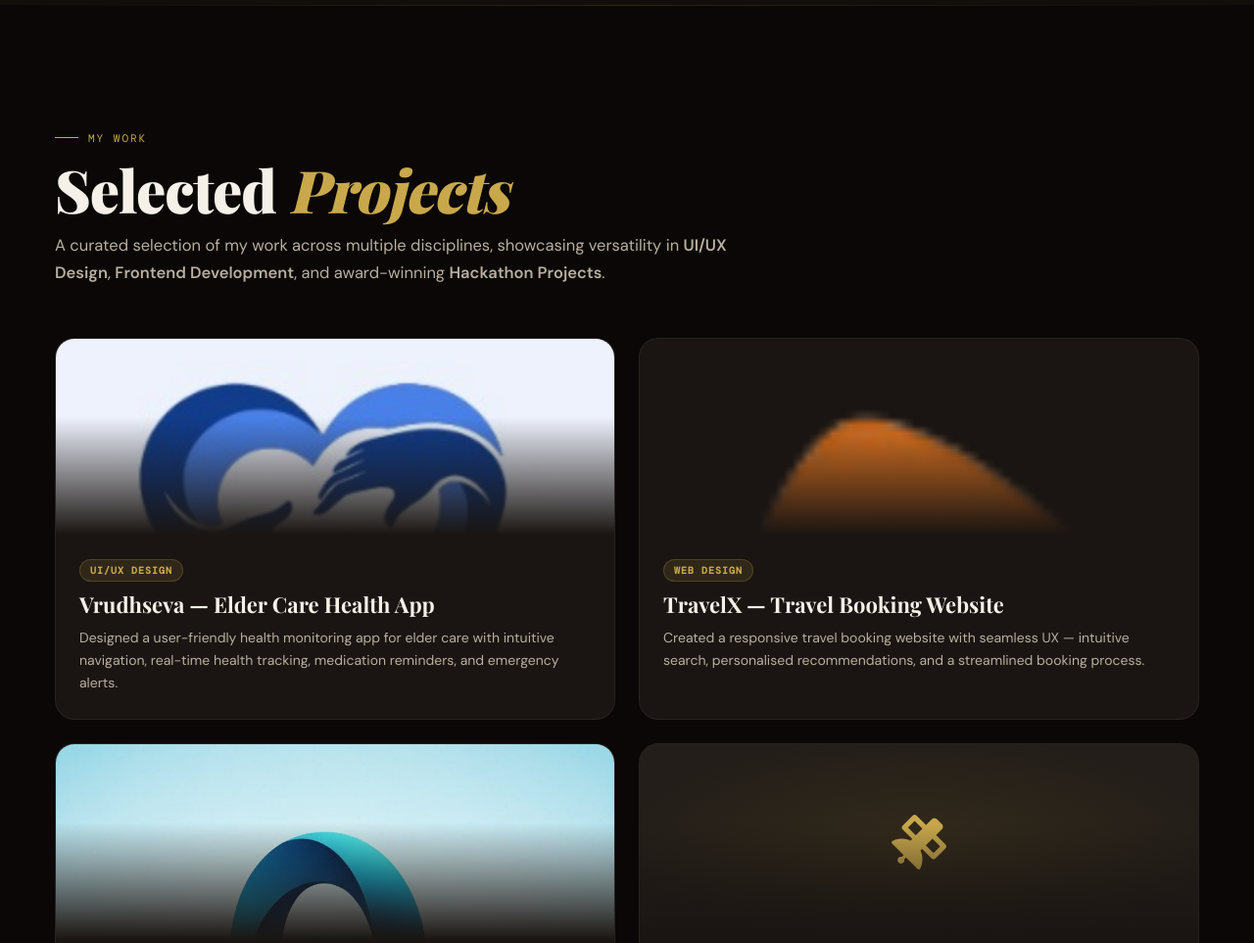
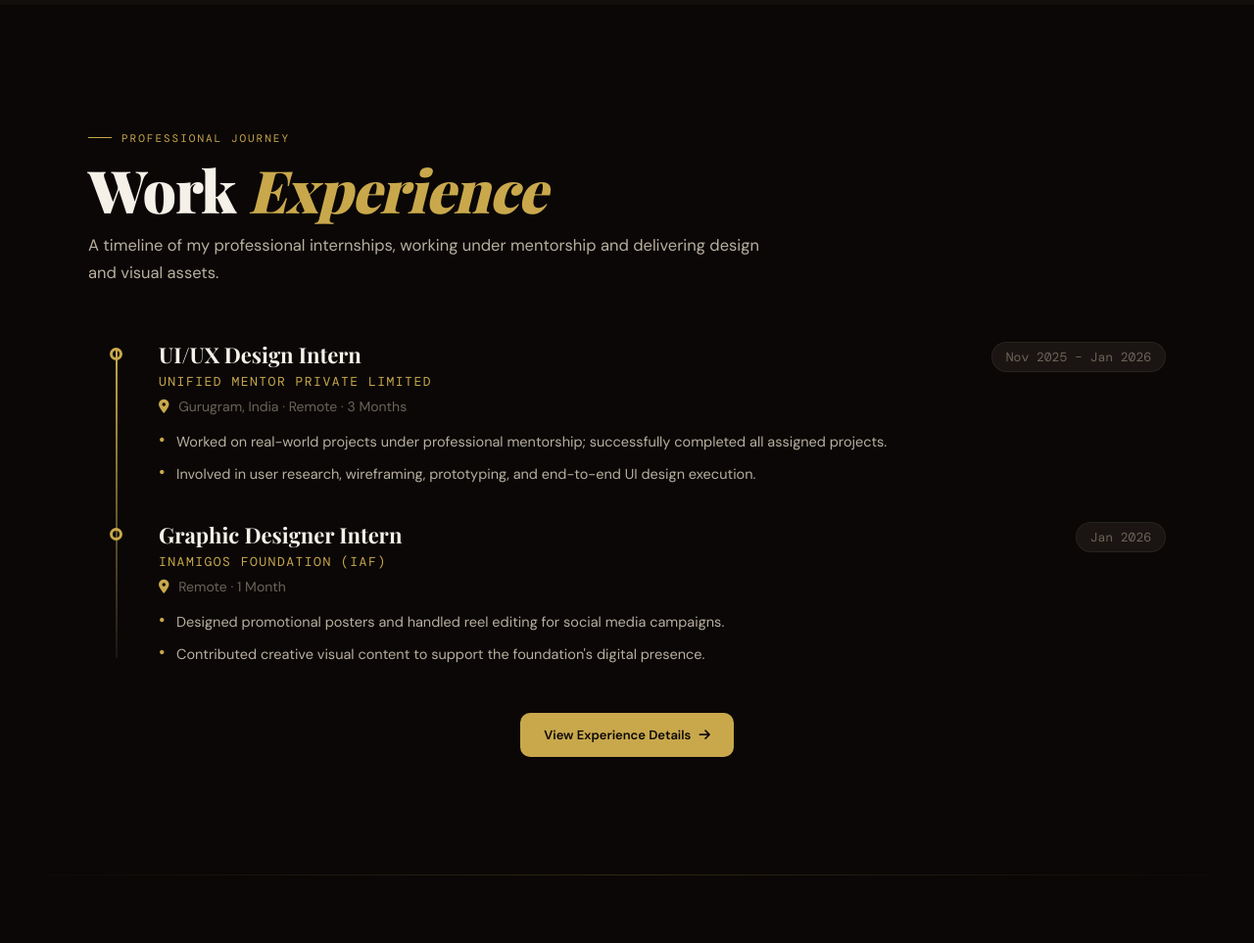
Before and after one commit to Patelved2307/ved-portfolio, a plain HTML site: page index.html in a window 1280 px wide. Shown: the part 1640-2603 px from the top of the page at 98% size. Drawn offline with nearby package versions, Linux system fonts and the light colour scheme; a web font is replaced by a local one.

Commit message:
Add professional Work Experience section on homepage and dedicated experience.html page

```diff
--- a/css/stylesheet.css
+++ b/css/stylesheet.css
@@ -448,6 +448,67 @@ nav a:hover,nav a.active{color:var(--gold);border-color:var(--border);background
 .form-status.error{color:#e88a8a}
 
 /* ============================================================
+   EXPERIENCE
+   ============================================================ */
+#experience{padding:120px 56px;background:var(--dark-1);position:relative}
+.experience-container{max-width:1100px;margin:0 auto}
+.experience-header{display:flex;justify-content:space-between;align-items:flex-end;margin-bottom:56px}
+.experience-timeline{display:flex;flex-direction:column;gap:36px;position:relative}
+.experience-timeline::before{
+    content:'';position:absolute;left:28px;top:8px;bottom:8px;
+    width:1.5px;background:linear-gradient(to bottom,var(--gold) 0%,var(--border-dim) 100%);
+}
+.exp-item{
+    position:relative;padding-left:72px;
+}
+.exp-item::before{
+    content:'';position:absolute;left:22px;top:6px;
+    width:13px;height:13px;border-radius:50%;
+    background:var(--dark-1);border:3px solid var(--gold);
+    box-shadow:0 0 0 6px var(--dark-1);z-index:2;
+    transition:background .25s ease;
+}
+.exp-item:hover::before{
+    background:var(--gold);
+}
+.exp-header{
+    display:flex;justify-content:space-between;align-items:flex-start;
+    flex-wrap:wrap;gap:14px;margin-bottom:8px;
+}
+.exp-header h3{
+    font-family:var(--font-display);font-size:22px;color:var(--cream);line-height:1.2;
+}
+.exp-company{
+    font-family:var(--font-mono);font-size:13px;color:var(--gold);
+    text-transform:uppercase;letter-spacing:1.5px;margin-top:6px;
+}
+.exp-time{
+    font-size:13px;font-family:var(--font-mono);color:var(--text-muted);
+    background:var(--dark-3);border:1px solid var(--border-dim);
+    padding:6px 14px;border-radius:99px;
+}
+.exp-meta{
+    font-size:14px;color:var(--text-muted);margin-bottom:16px;
+}
+.exp-bullets{
+    list-style:none;display:flex;flex-direction:column;gap:10px;
+}
+.exp-bullets li{
+    position:relative;padding-left:18px;font-size:14.5px;line-height:1.6;color:var(--text-body);
+}
+.exp-bullets li::before{
+    content:'•';position:absolute;left:0;color:var(--gold);font-size:18px;line-height:1;
+}
+
+@media(max-width:768px){
+    #experience{padding:80px 24px}
+    .experience-timeline::before{left:14px;}
+    .exp-item{padding-left:40px;}
+    .exp-item::before{left:8px;}
+    .exp-header h3{font-size:19px;}
+}
+
+/* ============================================================
    SKILLS
    ============================================================ */
 #skills{padding:120px 56px;background:var(--dark-2);position:relative}
--- a/index.html
+++ b/index.html
@@ -25,6 +25,7 @@
         <nav id="main-nav">
             <a href="#home" class="active">Home</a>
             <a href="#about">About</a>
+            <a href="#experience">Experience</a>
             <a href="#project">Project</a>
             <a href="#skills">Skills</a>
             <a href="#events">Events</a>
@@ -106,6 +107,54 @@
                 <a href="#connect" class="btn-gold">Let's Connect <i class="fa-solid fa-arrow-right"></i></a>
                 <a href="about-biography.html" class="btn-outline">Read More <i class="fa-solid fa-arrow-right"></i></a>
             </div>
+        </div>
+    </div>
+</section>
+
+<!-- EXPERIENCE -->
+<section id="experience">
+    <div class="experience-container">
+        <div class="experience-header">
+            <div>
+                <div class="section-label reveal">Professional Journey</div>
+                <h2 class="section-title reveal reveal-delay-1">Work <em>Experience</em></h2>
+                <p class="section-subtitle reveal reveal-delay-2" style="color: var(--text-body); font-size: 16.5px; margin-top: 12px; margin-bottom: 0; max-width: 700px; line-height: 1.7;">
+                    A timeline of my professional internships, working under mentorship and delivering design and visual assets.
+                </p>
+            </div>
+        </div>
+        <div class="experience-timeline">
+            <div class="exp-item reveal">
+                <div class="exp-header">
+                    <div>
+                        <h3>UI/UX Design Intern</h3>
+                        <p class="exp-company">Unified Mentor Private Limited</p>
+                    </div>
+                    <div class="exp-time">Nov 2025 – Jan 2026</div>
+                </div>
+                <div class="exp-meta"><i class="fa-solid fa-location-dot" style="color: var(--gold); margin-right: 6px;"></i> Gurugram, India · Remote · 3 Months</div>
+                <ul class="exp-bullets">
+                    <li>Worked on real-world projects under professional mentorship; successfully completed all assigned projects.</li>
+                    <li>Involved in user research, wireframing, prototyping, and end-to-end UI design execution.</li>
+                </ul>
+            </div>
+            <div class="exp-item reveal reveal-delay-1">
+                <div class="exp-header">
+                    <div>
+                        <h3>Graphic Designer Intern</h3>
+                        <p class="exp-company">InAmigos Foundation (IAF)</p>
+                    </div>
+                    <div class="exp-time">Jan 2026</div>
+                </div>
+                <div class="exp-meta"><i class="fa-solid fa-location-dot" style="color: var(--gold); margin-right: 6px;"></i> Remote · 1 Month</div>
+                <ul class="exp-bullets">
+                    <li>Designed promotional posters and handled reel editing for social media campaigns.</li>
+                    <li>Contributed creative visual content to support the foundation's digital presence.</li>
+                </ul>
+            </div>
+        </div>
+        <div class="experience-actions reveal reveal-delay-2" style="margin-top: 48px; text-align: center;">
+            <a href="experience.html" class="project-view-btn">View Experience Details <i class="fa-solid fa-arrow-right"></i></a>
         </div>
     </div>
 </section>
@@ -358,6 +407,7 @@
         <div class="footer-links">
             <a href="#home">Home</a>
             <a href="#about">About</a>
+            <a href="#experience">Experience</a>
             <a href="#project">Projects</a>
             <a href="#skills">Skills</a>
             <a href="#connect">Connect</a>
```
Also changed, not shown: experience.html (added, +142 -0 lines).
